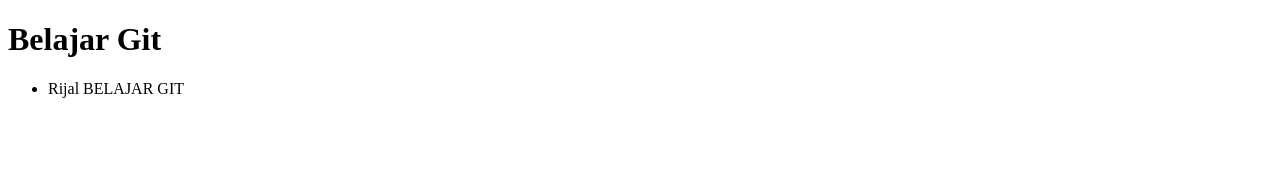
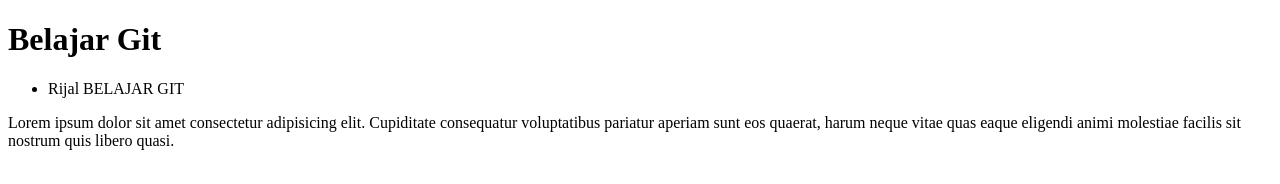
Before and after one commit to Rijal17/belajar-git, a plain HTML site: page index.html in a window 1280 px wide. Drawn offline with Linux system fonts and the light colour scheme.

Commit message:
Menambahkan paragraf

```diff
--- a/index.html
+++ b/index.html
@@ -12,5 +12,6 @@
     <ul>
         <li>Rijal BELAJAR GIT</li>
     </ul>
+    <p>Lorem ipsum dolor sit amet consectetur adipisicing elit. Cupiditate consequatur voluptatibus pariatur aperiam sunt eos quaerat, harum neque vitae quas eaque eligendi animi molestiae facilis sit nostrum quis libero quasi.</p>
 </body>
 </html>
```
